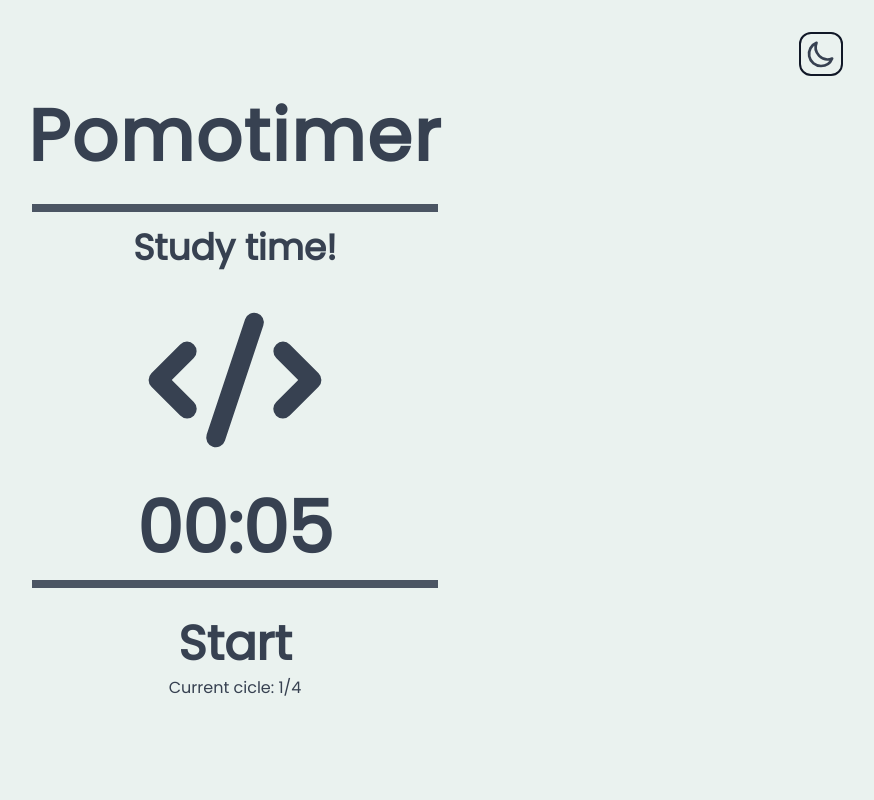
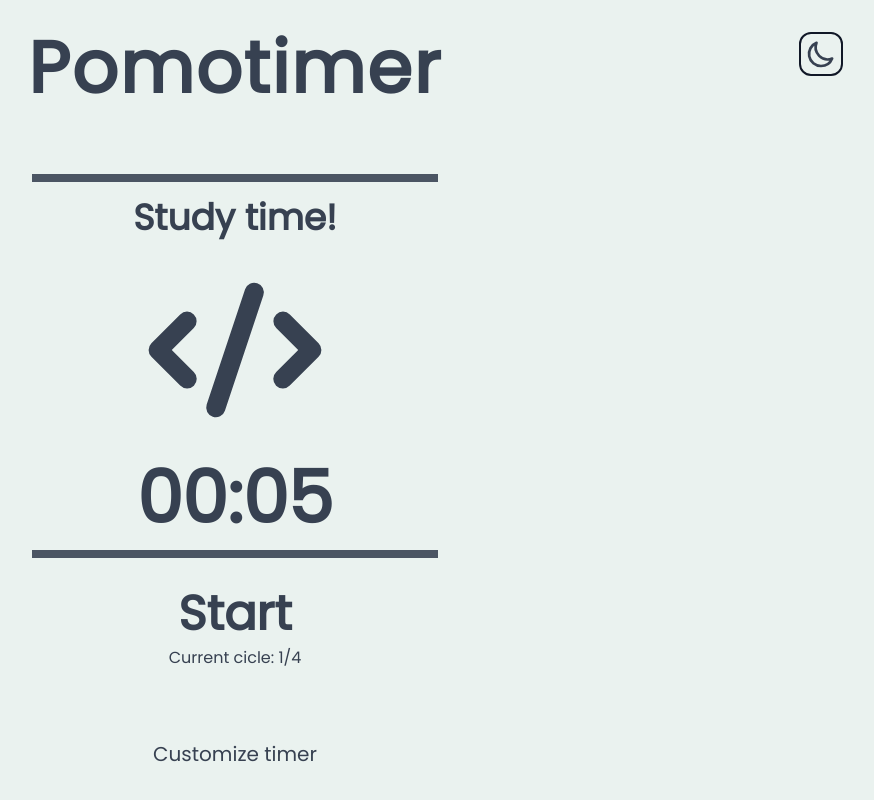
Before and after one commit to ribamarf01/pomodoro-timer, a React (Vite) app: page / in a window 1280 px wide. Shown: the whole page, without its empty margins (405-1279 px from the left). Built offline with nearby package versions, Linux system fonts and the light colour scheme.

Commit message:
display mode

```diff
--- a/src/App.tsx
+++ b/src/App.tsx
@@ -9,6 +9,7 @@ interface TimerNumbers {
 const TIMERS: TimerNumbers = { intervalTime: 5, studyTime: 5 }
 
 enum Phase { STUDY, INTERVAL }
+enum Mode { TIMER, CONFIG }
 
 const App = () => {
 
@@ -17,6 +18,8 @@ const App = () => {
 
   const [cicle, setCicle] = useState(1)
   const [phase, setPhase] = useState<Phase>(Phase.STUDY)
+  const [mode, setMode] = useState<Mode>(Mode.TIMER)
+
   const [pause, setPause] = useState(true)
 
   const [studyTime, setStudyTime] = useState<number>(TIMERS.studyTime) // 25 minutes default
@@ -53,6 +56,11 @@ const App = () => {
     setPause(!pause)
   }
 
+  const changeMode = () => {
+    if(mode === Mode.TIMER) setMode(Mode.CONFIG)
+    else setMode(Mode.TIMER)
+  }
+
   const formatClock = (timeUnit: number) => {
     const minutes = Math.floor(timeUnit / 60) > 10 ? Math.floor(timeUnit / 60) : "0" + Math.floor(timeUnit / 60)
     const seconds = timeUnit % 60 > 10 ? timeUnit % 60 : "0" + timeUnit % 60
@@ -60,7 +68,9 @@ const App = () => {
   }
 
   return <main className='font-poppins bg-mint-cream dark:bg-slate-800 min-w-full min-h-screen dark:text-white text-gray-700 flex flex-col justify-center items-center gap-y-8 p-8'>
-    <h1 className='text-7xl font-extrabold tracking-wide'>Pomotimer</h1>
+    <h1 className='text-7xl font-extrabold tracking-wide flex items-center'>Pomotimer</h1>
+
+    { mode === Mode.TIMER ? <div className='w-full flex flex-col items-center justify-center flex-1 gap-y-8'>
       <div className='text-7xl font-extrabold flex flex-col items-center justify-center p-4 gap-y-4 border-b-8 border-t-8 dark:border-gray-300 border-gray-600 xl:w-1/3 md:w-2/3 w-full'>
         { phase === Phase.STUDY ? <>
           <span className='text-4xl '>Study time!</span>
@@ -93,6 +103,17 @@ const App = () => {
 
         <span className=''>Current cicle: { cicle }/4</span>
       </div>
+    </div> : <form className='flex p-4 gap-y-4 flex-1 flex-col items-center justify-start'>
+      Configure Timer
+    </form>
+    }
+
+    <button
+      onClick={() => changeMode()}
+      className='text-xl hover:text-gray-400 cursor-pointer duration-300 transition-colors'
+    >
+      Customize timer
+    </button>
 
     <DarkmodeToggle />
 
```
Lines whose indentation alone changed are shown as unchanged.
